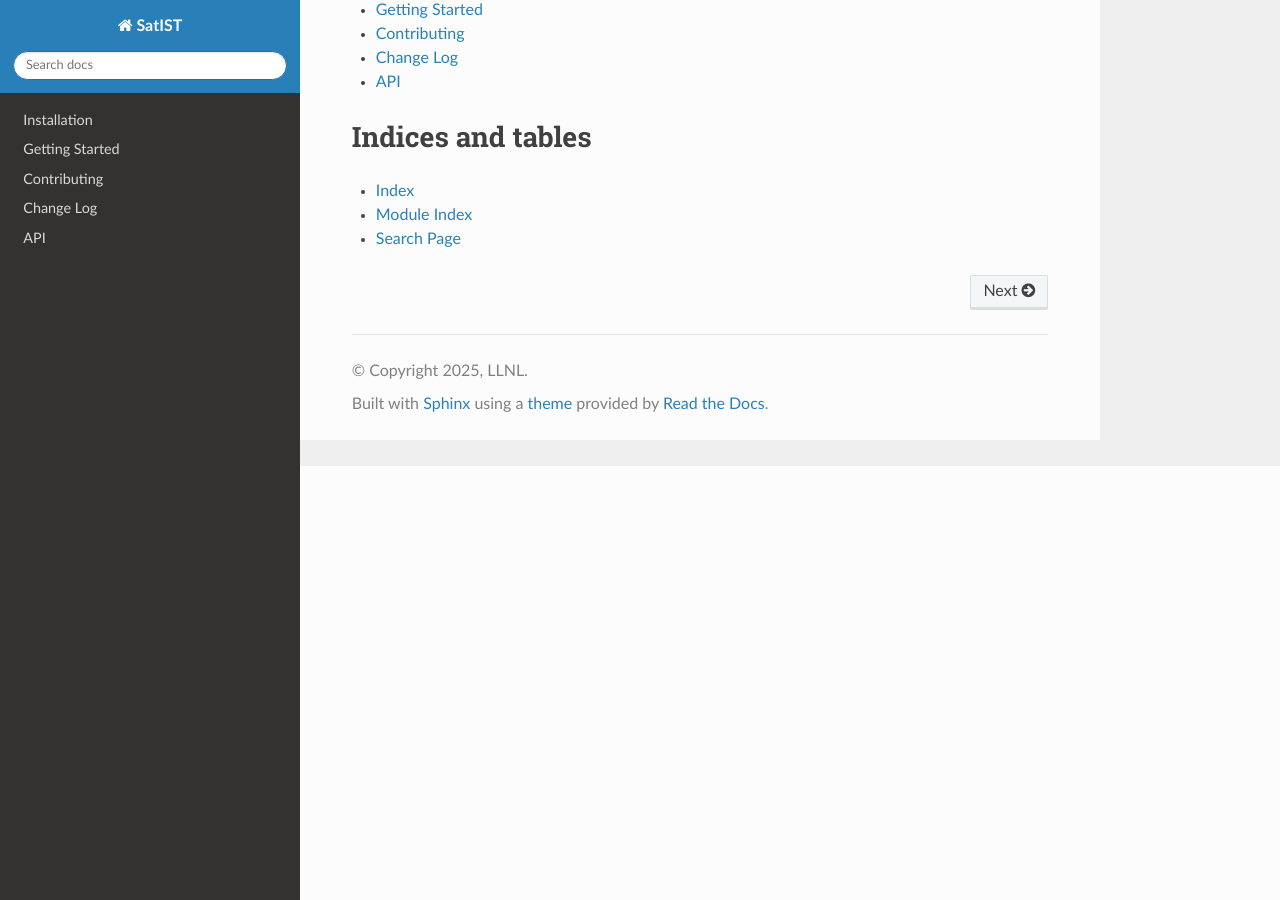
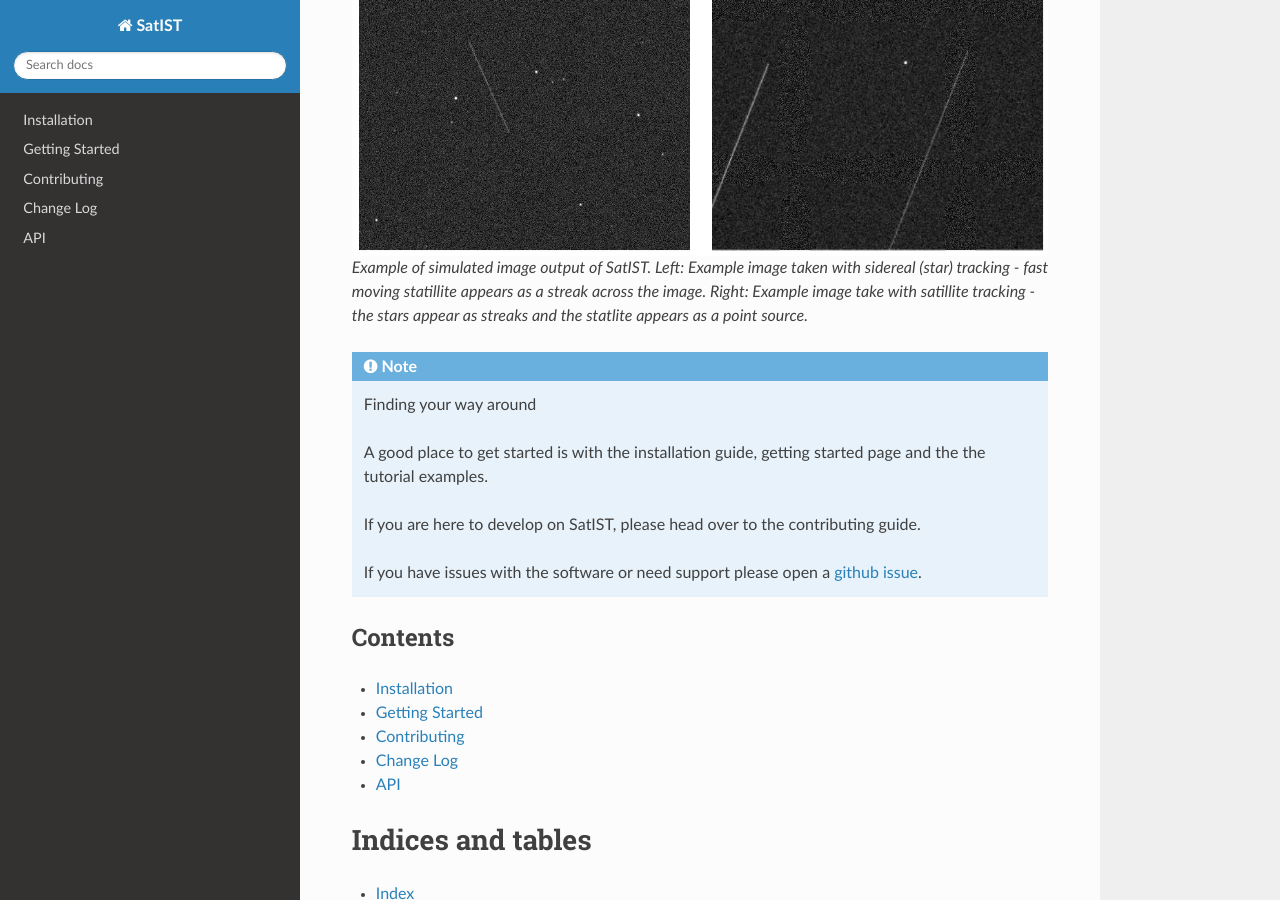
Before and after one commit to LLNL/SImSiT, a Sphinx documentation site: the page built from docs/source/index.rst, in a window 1280 px wide and 900 px high, scrolled down 434 px. Built offline with Sphinx 7.4.7 and the Read the Docs theme 3.1.0, drawn with Linux system fonts in a browser that asks for light colours; pages that are not in the unit, such as notebooks, are missing from menus.

Commit message:
added example output

```diff
--- a/docs/source/index.rst
+++ b/docs/source/index.rst
@@ -18,6 +18,23 @@ processing and the study of satellite behavior under different observational par
 .. toctree::
    :maxdepth: 2
    :caption: Contents:
+
+
+.. figure:: example_satist_out.png
+
+   Example of simulated image output of SatIST. Left: Example image taken with sidereal (star) tracking -
+   fast moving statillite appears as a streak across the image. Right: Example image take with satillite
+   tracking - the stars appear as streaks and the statlite appears as a point source.
+
+.. note:: Finding your way around
+
+   A good place to get started is with the installation guide, getting started page and
+   the the tutorial examples.
+
+   If you are here to develop on SatIST, please head over to the contributing guide.
+
+   If you have issues with the software or need support please open a `github issue <https://github.com/LLNL/satist/issues>`_.
+
 
 
 Contents
```
Also changed, not shown: docs/source/example_satist_out.png (added).
